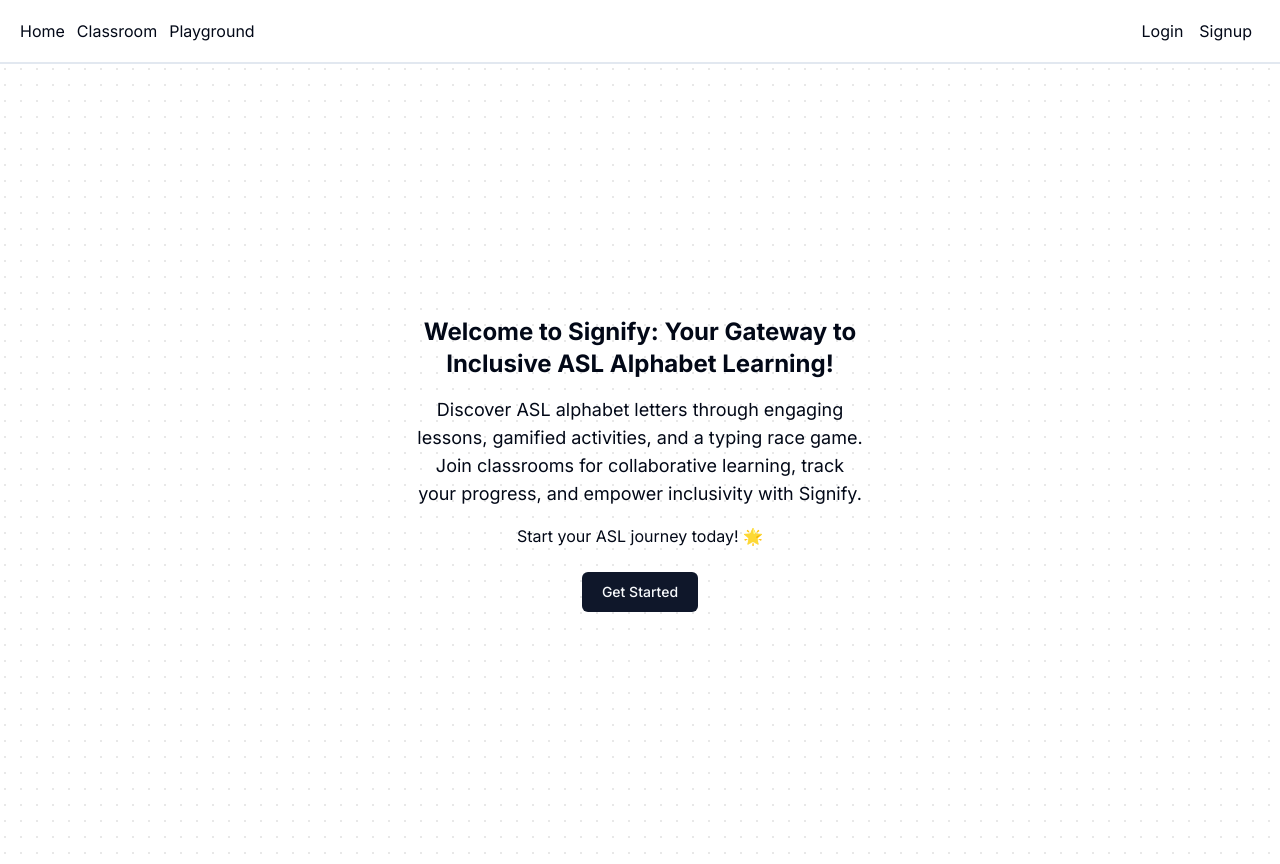
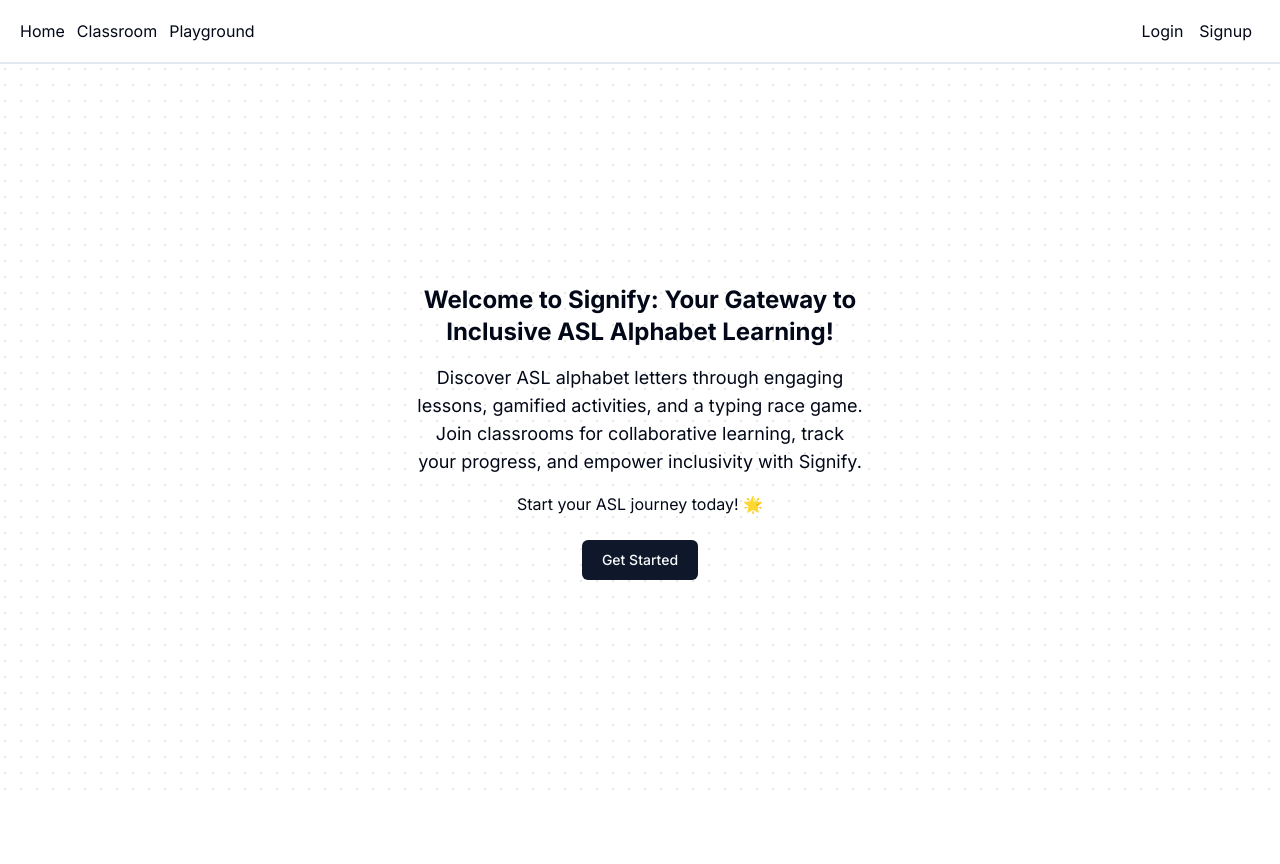
Before and after one commit to ClydeTeia/GSOLVE-2024-4BG, a Next.js app: page / in a window 1280 px wide. After the commit the page ends 800 px from the top, so only its background shows below. Built offline with nearby package versions, Linux system fonts and the light colour scheme; no server answers.

Commit message:
Improve navbar and body interaction

```diff
--- a/src/app/layout.tsx
+++ b/src/app/layout.tsx
@@ -17,13 +17,22 @@ export default function RootLayout({
 }: {
   children: React.ReactNode;
 }) {
+  const navbarHeight = 16;
+  const mainContentHeight = `calc(100vh - ${navbarHeight}px)`;
+
   return (
     <html lang="en" className="light">
       <body className={inter.className}>
         <AuthContextProvider>
-          <Navbar />
-          {children}
-          <Toaster />
+          <div className="h-screen flex flex-col">
+            <div className="h-16">
+              <Navbar />
+            </div>
+
+            <div className={`flex-grow ${mainContentHeight}`}>{children}</div>
+
+            <Toaster />
+          </div>
         </AuthContextProvider>
       </body>
     </html>
--- a/src/app/page.tsx
+++ b/src/app/page.tsx
@@ -19,7 +19,7 @@ export default function Home() {
   // const router = useRouter();
 
   return (
-    <main className="flex items-center justify-center bg-dot-black/[0.2] h-screen  p-2">
+    <main className="flex h-full items-center justify-center bg-dot-black/[0.2] p-2">
       <div className="mx-auto text-center max-w-md">
         <h2 className="text-2xl font-bold mb-4">
           Welcome to Signify: Your Gateway to Inclusive ASL Alphabet Learning!
--- a/src/app/playground/page.tsx
+++ b/src/app/playground/page.tsx
@@ -189,7 +189,7 @@ const Gesture: React.FC = () => {
   }
 
   return (
-    <div className="w-full h-screen bg-white bg-dot-black/[0.1] flex flex-col items-center">
+    <div className="w-full h-full bg-white bg-dot-black/[0.1] flex flex-col items-center">
       {!hasStarted ? (
         <Start
           textChallenge={textChallenge}
--- a/src/components/classroom/teacher/teacherClassroom.tsx
+++ b/src/components/classroom/teacher/teacherClassroom.tsx
@@ -15,7 +15,7 @@ type Props = {};
 
 function TeacherClassroom({}: Props) {
   return (
-    <main className=" bg-[#E8F3F1] w-full h-screen">
+    <main className=" bg-[#E8F3F1] w-full h-full">
       <div className="h-full w-full">
         <div className="bg-white p-12 h-1/4 flex items-center">
           <CreateClassroom />
--- a/src/components/start.tsx
+++ b/src/components/start.tsx
@@ -15,7 +15,7 @@ const Start: FC<startProps> = ({
   enableWebcam,
 }) => {
   return (
-    <div className="w-3/5 h-3/5 m-auto  text-center">
+    <div className="w-3/5 h-3/5 m-auto text-center">
       <h3 className="text-4xl text-gray-600"> Spell </h3>
       <h3 className="text-7xl font-bold mt-4 text-green-700">
         {textChallenge}
```
